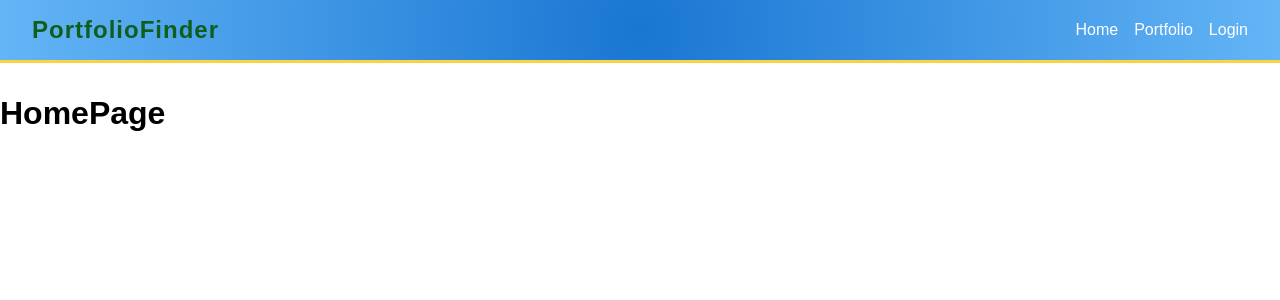
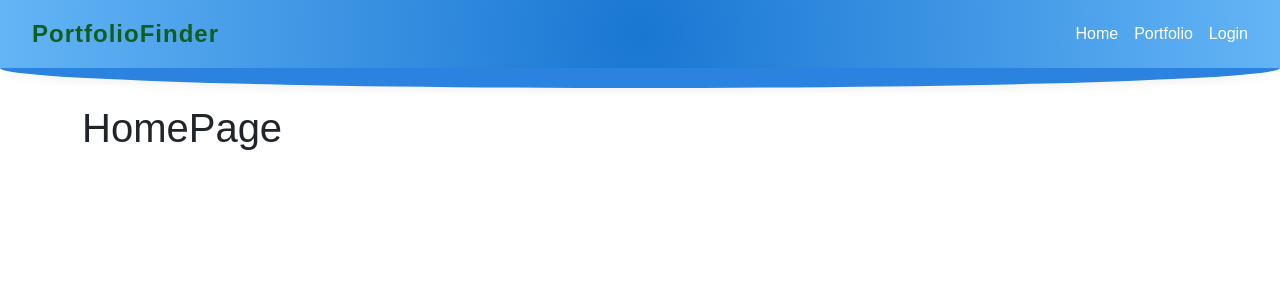
Before and after one commit to AnthonyJia/Concept-Project, a Django app: page /portfolio/ in a window 1280 px wide. Shown: the top 300 px of the page. Run offline with Django 5.2, Linux system fonts and the light colour scheme.

Commit message:
updated base html and imported bootstrap

```diff
--- a/accounts/views.py
+++ b/accounts/views.py
@@ -1,3 +1,8 @@
 from django.shortcuts import render
+from django.contrib.auth.forms import UserCreationForm
 
 # Create your views here.
+
+def register(request):
+    form = UserCreationForm()
+    return render(request, 'accounts/register.html', {'form': form})
--- a/myproject/settings.py
+++ b/myproject/settings.py
@@ -31,6 +31,7 @@ ALLOWED_HOSTS = []
 # Application definition
 
 INSTALLED_APPS = [
+    'accounts.apps.AccountsConfig',
     'portfolio.apps.PortfolioConfig',
     'django.contrib.admin',
     'django.contrib.auth',
@@ -115,7 +116,7 @@ USE_TZ = True
 # Static files (CSS, JavaScript, Images)
 # https://docs.djangoproject.com/en/5.2/howto/static-files/
 
-STATIC_URL = 'static/'
+STATIC_URL = '/static/'
 STATICFILES_DIRS = [BASE_DIR / 'static']
 
 # Default primary key field type
--- a/static/main.css
+++ b/static/main.css
@@ -30,13 +30,17 @@ nav {
     text-decoration: none;
     font-size: 1rem;
     transition: color 0.2s;
+    cursor: pointer;
 }
 .nav-links a:hover {
-    color: #f9d342;
+    color: #d18717;
 }
 .nav-separator {
-    height: 3px;
-    background: #f9d342;
+    height: 20px;
+    background: #2b82df;
+    border-bottom-left-radius: 50% 100%;
+    border-bottom-right-radius: 50% 100%;
     width: 100%;
-    margin-bottom: 2rem;
+    margin-bottom: 1rem;
+    box-shadow: 0 4px 8px rgba(0,0,0,0.05);
 }
--- a/templates/base.html
+++ b/templates/base.html
@@ -2,6 +2,13 @@
 {% load static %}
 <html>
     <head>
+        <!-- Required meta tags -->
+        <meta charset="utf-8">
+        <meta name="viewport" content="width=device-width, initial-scale=1">
+
+        <!-- Bootstrap CSS -->
+        <link href="https://cdn.jsdelivr.net/npm/bootstrap@5.0.2/dist/css/bootstrap.min.css" rel="stylesheet" integrity="sha384-EVSTQN3/azprG1Anm3QDgpJLIm9Nao0Yz1ztcQTwFspd3yD65VohhpuuCOmLASjC" crossorigin="anonymous">
+
         <title>PortfolioFinder</title>
         <link rel="stylesheet" href="{% static 'main.css' %}">
     </head>
@@ -14,8 +21,12 @@
                 <a href="/accounts/login/">Login</a>
             </div>
         </nav>
-        <div class="nav-separator"></div>
-        {% block content %}
-        {% endblock %}
+         <div class="nav-separator"></div>
+         <div class="container">
+            {% block content %}
+            {% endblock %}
+        </div>
+        <!-- Bootstrap Bundle with Popper -->
+        <script src="https://cdn.jsdelivr.net/npm/bootstrap@5.0.2/dist/js/bootstrap.bundle.min.js" integrity="sha384-MrcW6ZMFYlzcLA8Nl+NtUVF0sA7MsXsP1UyJoMp4YLEuNSfAP+JcXn/tWtIaxVXM" crossorigin="anonymous"></script>
     </body>
 </html>
```
Also changed, not shown: accounts/templates/accounts/register.html (added, +10 -0 lines).
